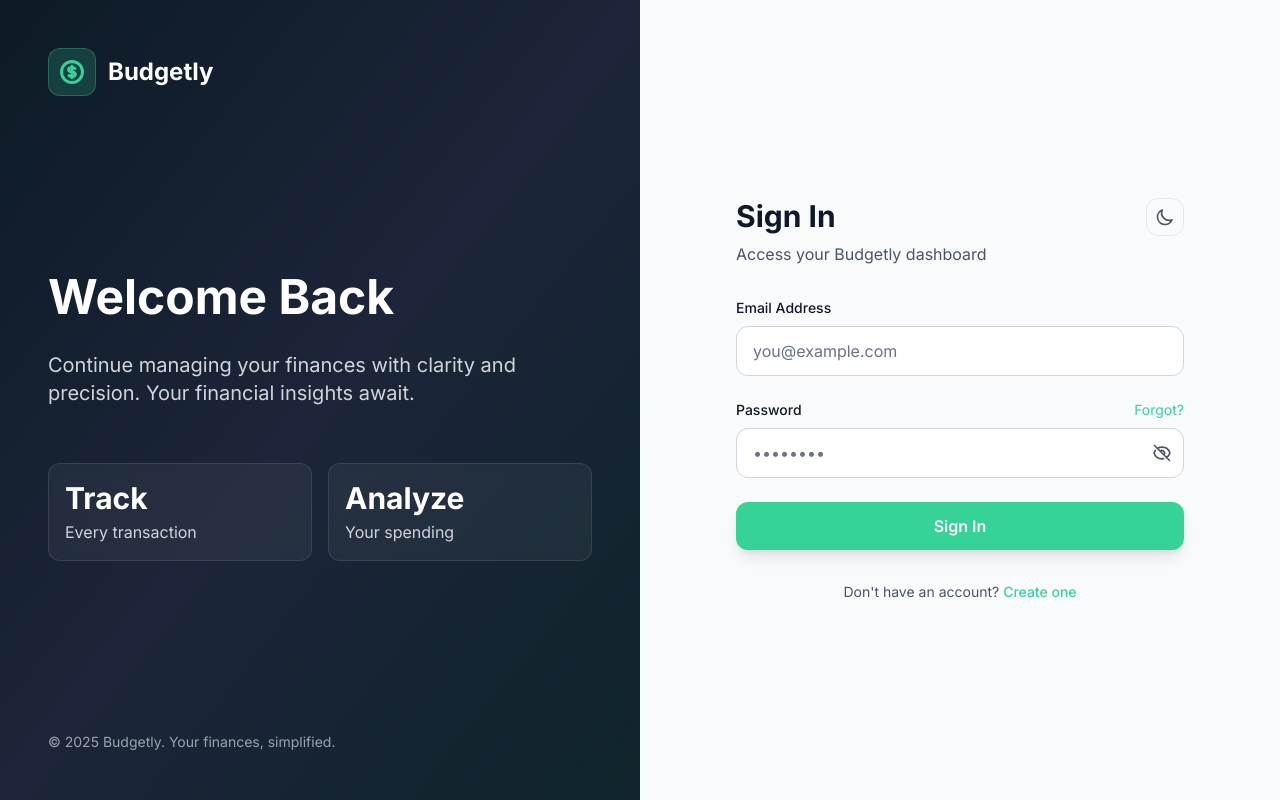
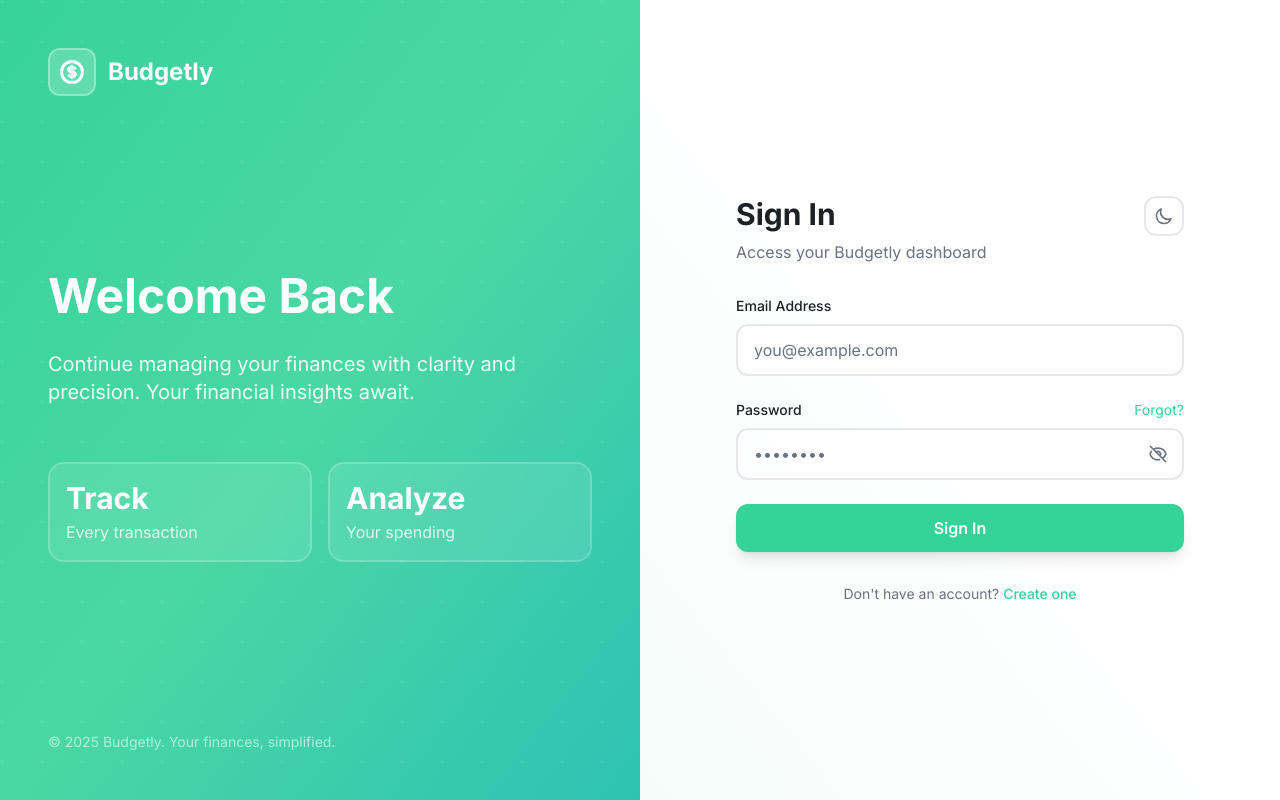
Before and after one commit to k-madani/budget-tracking, a Next.js app in the folder frontend/: page /login in a window 1280 px wide. Built offline with nearby package versions, Linux system fonts and the light colour scheme.

Commit message:
consistent styling in the rest of the pages

```diff
--- a/frontend/src/app/login/page.tsx
+++ b/frontend/src/app/login/page.tsx
@@ -66,15 +66,20 @@ export default function LoginPage() {
   };
 
   return (
-    <div className="min-h-screen flex">
+    <div className="min-h-screen flex bg-background">
       {/* Left Panel - Visual */}
-      <div className="hidden lg:flex lg:w-1/2 bg-gradient-to-br from-[#0B1120] via-[#1C2539] to-[#0B1120] p-12 flex-col justify-between relative overflow-hidden">
-        <div className="absolute inset-0 bg-gradient-to-br from-primary/5 via-transparent to-primary/10"></div>
+      <div className="hidden lg:flex lg:w-1/2 bg-gradient-to-br from-primary via-primary/90 to-accent p-12 flex-col justify-between relative overflow-hidden">
+        <div className="absolute inset-0 opacity-10">
+          <div className="absolute inset-0" style={{
+            backgroundImage: 'radial-gradient(circle at 2px 2px, white 1px, transparent 0)',
+            backgroundSize: '40px 40px'
+          }} />
+        </div>
 
         <div className="relative z-10">
           <Link href="/" className="flex items-center space-x-3 group">
-            <div className="w-12 h-12 rounded-xl bg-primary/20 backdrop-blur-sm flex items-center justify-center group-hover:scale-110 transition-transform border border-primary/30">
-              <svg className="w-7 h-7 text-primary" fill="none" stroke="currentColor" viewBox="0 0 24 24">
+            <div className="w-12 h-12 rounded-xl bg-white/20 backdrop-blur-sm flex items-center justify-center group-hover:scale-110 transition-transform border-2 border-white/30">
+              <svg className="w-7 h-7 text-white" fill="none" stroke="currentColor" viewBox="0 0 24 24">
                 <path strokeLinecap="round" strokeLinejoin="round" strokeWidth={2.5} d="M12 8c-1.657 0-3 .895-3 2s1.343 2 3 2 3 .895 3 2-1.343 2-3 2m0-8c1.11 0 2.08.402 2.599 1M12 8V7m0 1v8m0 0v1m0-1c-1.11 0-2.08-.402-2.599-1M21 12a9 9 0 11-18 0 9 9 0 0118 0z" />
               </svg>
             </div>
@@ -86,56 +91,56 @@ export default function LoginPage() {
           <h1 className="text-5xl font-bold text-white leading-tight">
             Welcome Back
           </h1>
-          <p className="text-xl text-gray-300">
+          <p className="text-xl text-white/90">
             Continue managing your finances with clarity and precision. Your financial insights await.
           </p>
 
           <div className="grid grid-cols-2 gap-4 pt-8">
-            <div className="bg-white/5 backdrop-blur-sm rounded-xl p-4 border border-white/10 hover:bg-white/10 transition-colors cursor-pointer group">
-              <div className="text-3xl font-bold text-white mb-1 group-hover:text-primary transition-colors">Track</div>
-              <div className="text-gray-300">Every transaction</div>
+            <div className="group bg-white/10 backdrop-blur-sm rounded-2xl p-4 border-2 border-white/20 hover:bg-white/20 transition-all cursor-pointer hover:scale-105">
+              <div className="text-3xl font-bold text-white mb-1 group-hover:scale-110 transition-transform">Track</div>
+              <div className="text-white/80">Every transaction</div>
             </div>
-            <div className="bg-white/5 backdrop-blur-sm rounded-xl p-4 border border-white/10 hover:bg-white/10 transition-colors cursor-pointer group">
-              <div className="text-3xl font-bold text-white mb-1 group-hover:text-primary transition-colors">Analyze</div>
-              <div className="text-gray-300">Your spending</div>
+            <div className="group bg-white/10 backdrop-blur-sm rounded-2xl p-4 border-2 border-white/20 hover:bg-white/20 transition-all cursor-pointer hover:scale-105">
+              <div className="text-3xl font-bold text-white mb-1 group-hover:scale-110 transition-transform">Analyze</div>
+              <div className="text-white/80">Your spending</div>
             </div>
           </div>
         </div>
 
-        <div className="relative z-10 text-gray-400 text-sm">
+        <div className="relative z-10 text-white/60 text-sm">
           © 2025 Budgetly. Your finances, simplified.
         </div>
       </div>
 
-      {/* Right Panel - Form */}
-      <div className="w-full lg:w-1/2 flex items-center justify-center p-8 bg-gray-50 dark:bg-background">
+      {/* Right Panel - Form (Blended) */}
+      <div className="w-full lg:w-1/2 flex items-center justify-center p-8 bg-gradient-to-bl from-background via-background to-primary/5">
         <div className="w-full max-w-md space-y-8">
           <div className="flex justify-between items-start">
             <div>
-              <h2 className="text-3xl font-bold text-gray-900 dark:text-foreground mb-2">Sign In</h2>
-              <p className="text-gray-600 dark:text-muted-foreground">Access your Budgetly dashboard</p>
+              <h2 className="text-3xl font-bold text-foreground mb-2">Sign In</h2>
+              <p className="text-muted-foreground">Access your Budgetly dashboard</p>
             </div>
 
             <button
               onClick={toggleTheme}
-              className="p-2 rounded-lg border border-gray-200 dark:border-border hover:bg-gray-100 dark:hover:bg-muted transition-colors"
+              className="p-2 rounded-lg border-2 border-border hover:bg-muted hover:scale-110 transition-all"
               aria-label="Toggle theme"
             >
               {theme === 'dark' ? (
-                <svg className="w-5 h-5 text-gray-600 dark:text-muted-foreground" fill="none" stroke="currentColor" viewBox="0 0 24 24">
+                <svg className="w-5 h-5 text-muted-foreground" fill="none" stroke="currentColor" viewBox="0 0 24 24">
                   <path strokeLinecap="round" strokeLinejoin="round" strokeWidth={2} d="M12 3v1m0 16v1m9-9h-1M4 12H3m15.364 6.364l-.707-.707M6.343 6.343l-.707-.707m12.728 0l-.707.707M6.343 17.657l-.707.707M16 12a4 4 0 11-8 0 4 4 0 018 0z" />
                 </svg>
               ) : (
-                <svg className="w-5 h-5 text-gray-600 dark:text-muted-foreground" fill="none" stroke="currentColor" viewBox="0 0 24 24">
+                <svg className="w-5 h-5 text-muted-foreground" fill="none" stroke="currentColor" viewBox="0 0 24 24">
                   <path strokeLinecap="round" strokeLinejoin="round" strokeWidth={2} d="M20.354 15.354A9 9 0 018.646 3.646 9.003 9.003 0 0012 21a9.003 9.003 0 008.354-5.646z" />
                 </svg>
               )}
             </button>
           </div>
 
-          <div className="space-y-6">
+          <form onSubmit={handleSubmit} className="space-y-6">
             <div>
-              <label htmlFor="email" className="block text-sm font-medium text-gray-900 dark:text-foreground mb-2">
+              <label htmlFor="email" className="block text-sm font-medium text-foreground mb-2">
                 Email Address
               </label>
               <input
@@ -143,7 +148,7 @@ export default function LoginPage() {
                 type="email"
                 value={email}
                 onChange={(e) => setEmail(e.target.value)}
-                className="w-full px-4 py-3 bg-white dark:bg-background border border-gray-300 dark:border-border rounded-xl focus:ring-2 focus:ring-primary focus:border-transparent transition-all text-gray-900 dark:text-foreground placeholder-gray-500 dark:placeholder-muted-foreground"
+                className="w-full px-4 py-3 bg-card/80 backdrop-blur-sm border-2 border-border rounded-xl focus:ring-2 focus:ring-primary focus:border-primary transition-all text-foreground placeholder-muted-foreground"
                 placeholder="you@example.com"
                 disabled={loading}
               />
@@ -151,7 +156,7 @@ export default function LoginPage() {
 
             <div>
               <div className="flex items-center justify-between mb-2">
-                <label htmlFor="password" className="block text-sm font-medium text-gray-900 dark:text-foreground">
+                <label htmlFor="password" className="block text-sm font-medium text-foreground">
                   Password
                 </label>
                 <Link href="/forgot-password" className="text-sm text-primary hover:underline">
@@ -164,7 +169,7 @@ export default function LoginPage() {
                   type={showPassword ? 'text' : 'password'}
                   value={password}
                   onChange={(e) => setPassword(e.target.value)}
-                  className="w-full px-4 py-3 bg-white dark:bg-background border border-gray-300 dark:border-border rounded-xl focus:ring-2 focus:ring-primary focus:border-transparent transition-all text-gray-900 dark:text-foreground placeholder-gray-500 dark:placeholder-muted-foreground pr-12"
+                  className="w-full px-4 py-3 bg-card/80 backdrop-blur-sm border-2 border-border rounded-xl focus:ring-2 focus:ring-primary focus:border-primary transition-all text-foreground placeholder-muted-foreground pr-12"
                   placeholder="••••••••"
                   disabled={loading}
                   onKeyDown={(e) => {
@@ -176,7 +181,7 @@ export default function LoginPage() {
                 <button
                   type="button"
                   onClick={() => setShowPassword(!showPassword)}
-                  className="absolute right-3 top-1/2 -translate-y-1/2 text-gray-600 dark:text-muted-foreground hover:text-gray-900 dark:hover:text-foreground transition-colors"
+                  className="absolute right-3 top-1/2 -translate-y-1/2 text-muted-foreground hover:text-foreground transition-colors p-1 hover:bg-muted rounded-lg"
                 >
                   {showPassword ? (
                     <svg className="w-5 h-5" fill="none" stroke="currentColor" viewBox="0 0 24 24">
@@ -193,9 +198,9 @@ export default function LoginPage() {
             </div>
 
             <button
-              onClick={handleSubmit}
+              type="submit"
               disabled={loading}
-              className="w-full py-3 px-4 bg-primary hover:bg-primary/90 text-primary-foreground font-semibold rounded-xl transition-colors disabled:opacity-50 disabled:cursor-not-allowed flex items-center justify-center space-x-2 shadow-lg"
+              className="w-full py-3 px-4 bg-primary hover:bg-primary/90 text-white font-semibold rounded-xl transition-all disabled:opacity-50 disabled:cursor-not-allowed flex items-center justify-center space-x-2 shadow-lg hover:shadow-xl hover:scale-105"
             >
               {loading ? (
                 <>
@@ -206,10 +211,10 @@ export default function LoginPage() {
                 <span>Sign In</span>
               )}
             </button>
-          </div>
+          </form>
 
           <div className="text-center">
-            <p className="text-sm text-gray-600 dark:text-muted-foreground">
+            <p className="text-sm text-muted-foreground">
               Don't have an account?{' '}
               <Link href="/register" className="text-primary hover:underline font-medium">
                 Create one
```
Also changed, not shown: frontend/src/app/register/page.tsx (+30 -25 lines), frontend/src/app/templates/page.tsx (+24 -13 lines).
